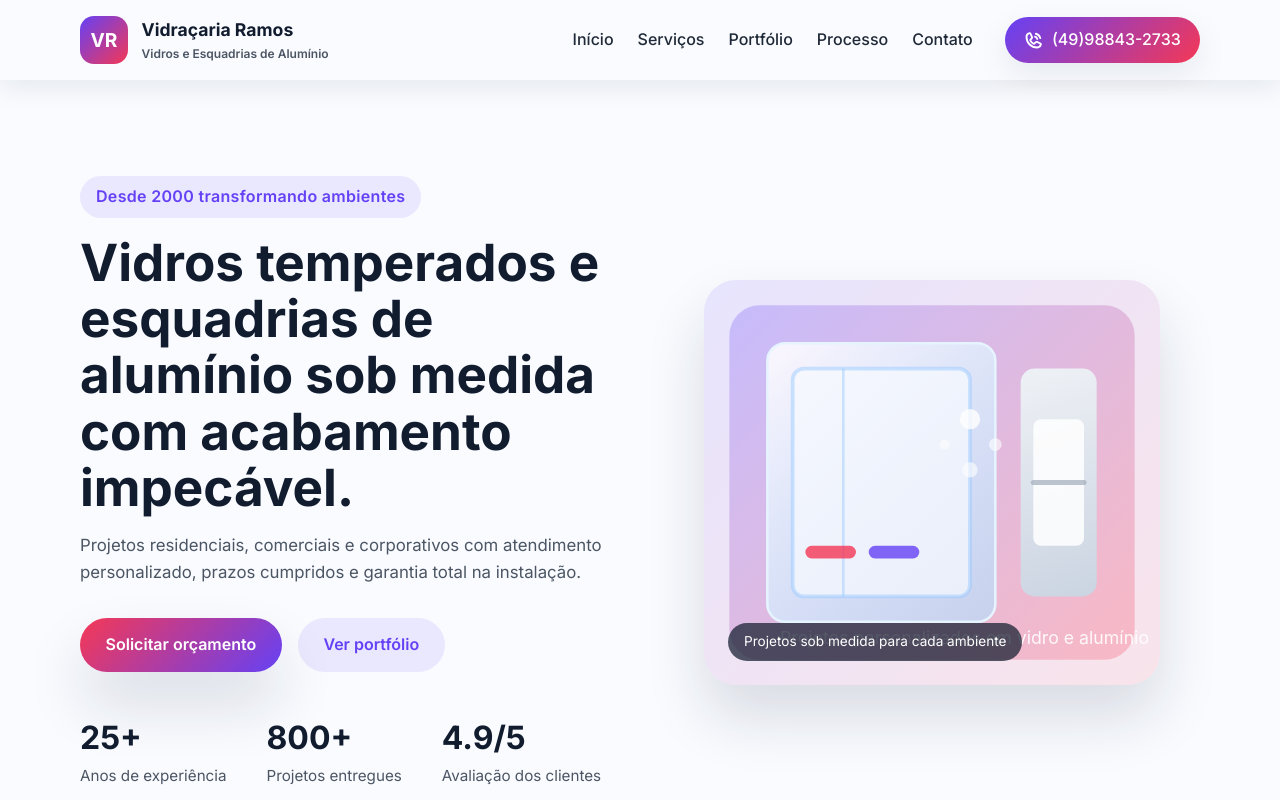
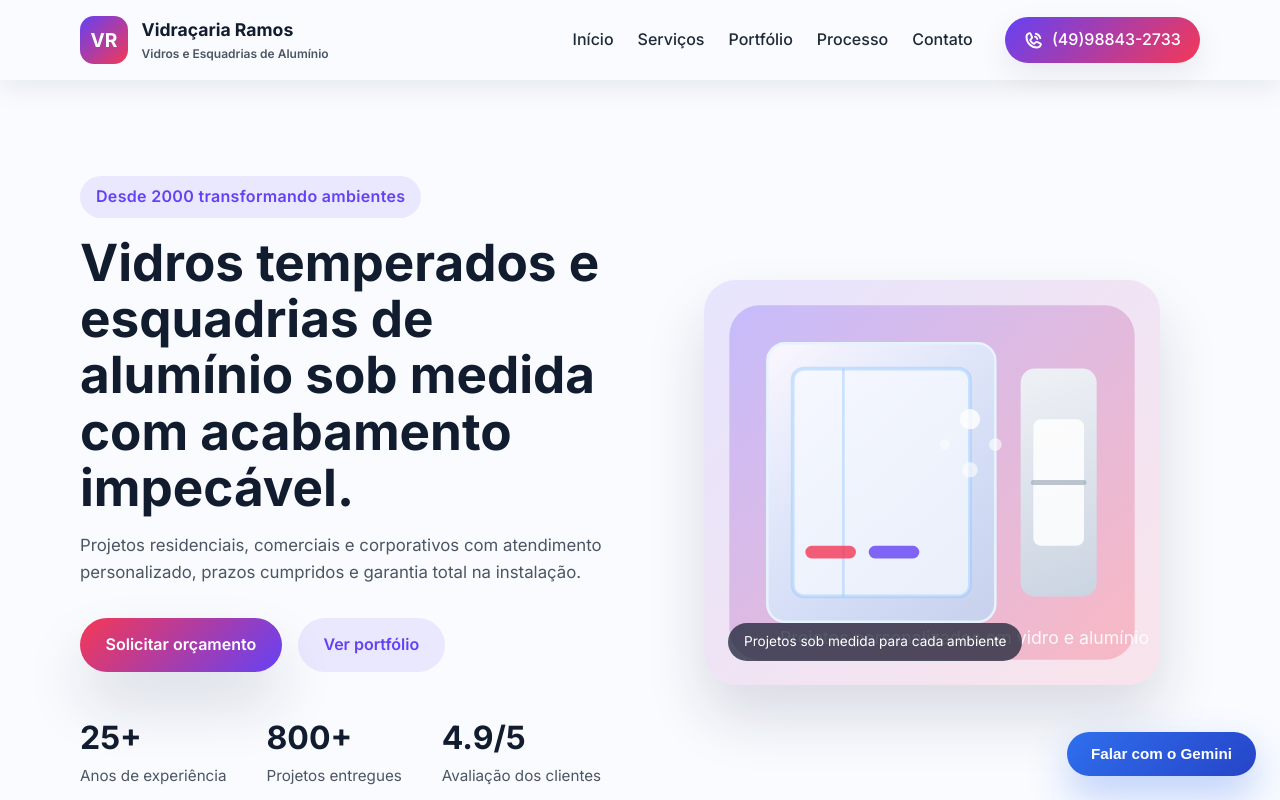
Before and after one commit to paulohramoss/landing-page, a React (Vite) app: page / in a window 1280 px wide. Shown: the top 800 px of the page. Built offline with nearby package versions, Linux system fonts and the light colour scheme.

Commit message:
feat: restore floating gemini chat

```diff
--- a/src/App.tsx
+++ b/src/App.tsx
@@ -1,6 +1,7 @@
 import type { Variants } from 'framer-motion';
 import Footer from './components/Footer';
 import Header from './components/Header';
+import FloatingChat from './components/FloatingChat';
 import CallToAction from './sections/CallToAction';
 import Contact from './sections/Contact';
 import Hero from './sections/Hero';
@@ -34,6 +35,7 @@ function App(): JSX.Element {
         <Contact />
       </main>
       <Footer />
+      <FloatingChat />
     </div>
   );
 }
--- /dev/null
+++ b/src/components/FloatingChat.tsx
@@ -0,0 +1,36 @@
+import { useState } from 'react';
+import GeminiChat from './GeminiChat';
+
+const CHAT_DIALOG_ID = 'floating-gemini-chat';
+
+function FloatingChat(): JSX.Element {
+  const [isOpen, setIsOpen] = useState(false);
+
+  const toggleChat = () => {
+    setIsOpen((prev) => !prev);
+  };
+
+  const triggerLabel = isOpen ? 'Fechar chat' : 'Falar com o Gemini';
+
+  return (
+    <div className="floating-chat">
+      {isOpen && (
+        <div className="floating-chat__panel" id={CHAT_DIALOG_ID}>
+          <GeminiChat className="jivo-chat--floating" onClose={toggleChat} />
+        </div>
+      )}
+      <button
+        type="button"
+        className="floating-chat__trigger"
+        onClick={toggleChat}
+        aria-haspopup="dialog"
+        aria-expanded={isOpen}
+        aria-controls={CHAT_DIALOG_ID}
+      >
+        <span className="floating-chat__trigger-label">{triggerLabel}</span>
+      </button>
+    </div>
+  );
+}
+
+export default FloatingChat;
--- a/src/components/GeminiChat.tsx
+++ b/src/components/GeminiChat.tsx
@@ -23,6 +23,11 @@ const SYSTEM_PROMPT =
 
 const GEMINI_ENDPOINT =
   "https://generativelanguage.googleapis.com/v1beta/models/gemini-2.5-flash:generateContent";
+
+type GeminiChatProps = {
+  className?: string;
+  onClose?: () => void;
+};
 
 function parseResponseText(data: unknown): string | null {
   if (
@@ -88,7 +93,7 @@ function getInitialMessages(): GeminiChatMessage[] {
   }
 }
 
-function GeminiChat(): JSX.Element {
+function GeminiChat({ className, onClose }: GeminiChatProps = {}): JSX.Element {
   const [inputValue, setInputValue] = useState("");
   const [isLoading, setIsLoading] = useState(false);
   const [messages, setMessages] =
@@ -224,10 +229,13 @@ function GeminiChat(): JSX.Element {
     }
   }, [messages]);
 
+  const rootClassName = ["jivo-chat", className].filter(Boolean).join(" ");
+
   return (
-    <div className="jivo-chat" role="application" aria-label="Atendimento on-line">
+    <div className={rootClassName} role="application" aria-label="Atendimento on-line">
       <div className="jivo-chat__card" role="dialog" aria-labelledby="jivo-chat-title">
         <header className="jivo-chat__header">
+          <div className="jivo-chat__header-row">
             <div className="jivo-chat__header-main">
               <span className="jivo-chat__avatar" aria-hidden="true">
                 C
@@ -236,6 +244,17 @@ function GeminiChat(): JSX.Element {
                 <h2 id="jivo-chat-title">Claudio</h2>
                 <span>Customer support</span>
               </div>
+            </div>
+            {onClose && (
+              <button
+                type="button"
+                className="jivo-chat__close"
+                onClick={onClose}
+                aria-label="Fechar chat"
+              >
+                <span aria-hidden="true">×</span>
+              </button>
+            )}
           </div>
           <span className="jivo-chat__brand">
             Chat desenvolvido por <strong>jivochat</strong>
--- a/src/styles/gemini-chat.css
+++ b/src/styles/gemini-chat.css
@@ -20,6 +20,13 @@
   padding: 1.75rem;
   background: linear-gradient(135deg, #1f3b66, #243f8f);
   color: #ffffff;
+}
+
+.jivo-chat__header-row {
+  display: flex;
+  align-items: center;
+  justify-content: space-between;
+  gap: 1rem;
 }
 
 .jivo-chat__header-main {
@@ -58,6 +65,30 @@
   letter-spacing: 0.02em;
   text-transform: uppercase;
   color: rgba(255, 255, 255, 0.6);
+}
+
+.jivo-chat__close {
+  display: grid;
+  place-items: center;
+  width: 40px;
+  height: 40px;
+  border-radius: 12px;
+  border: none;
+  background: rgba(15, 23, 42, 0.25);
+  color: #ffffff;
+  font-size: 1.5rem;
+  cursor: pointer;
+  transition: background 0.2s ease, transform 0.2s ease;
+}
+
+.jivo-chat__close:hover {
+  background: rgba(15, 23, 42, 0.35);
+  transform: scale(1.05);
+}
+
+.jivo-chat__close:focus-visible {
+  outline: 2px solid rgba(255, 255, 255, 0.75);
+  outline-offset: 2px;
 }
 
 .jivo-chat__brand strong {
@@ -234,6 +265,56 @@
   color: #475569;
 }
 
+.floating-chat {
+  position: fixed;
+  right: 1.5rem;
+  bottom: 1.5rem;
+  display: flex;
+  flex-direction: column;
+  align-items: flex-end;
+  gap: 1rem;
+  z-index: 1000;
+}
+
+.floating-chat__panel {
+  width: min(420px, calc(100vw - 2rem));
+}
+
+.floating-chat__trigger {
+  display: inline-flex;
+  align-items: center;
+  justify-content: center;
+  gap: 0.75rem;
+  padding: 0.85rem 1.5rem;
+  border: none;
+  border-radius: 999px;
+  background: linear-gradient(135deg, #2f6fed, #2644c8);
+  color: #ffffff;
+  font-size: 0.95rem;
+  font-weight: 600;
+  cursor: pointer;
+  box-shadow: 0 18px 40px rgba(37, 99, 235, 0.3);
+  transition: transform 0.2s ease, box-shadow 0.2s ease, background 0.2s ease;
+}
+
+.floating-chat__trigger:hover {
+  transform: translateY(-1px);
+  box-shadow: 0 22px 44px rgba(37, 99, 235, 0.35);
+}
+
+.floating-chat__trigger:focus-visible {
+  outline: 3px solid rgba(37, 99, 235, 0.5);
+  outline-offset: 4px;
+}
+
+.floating-chat__trigger-label {
+  pointer-events: none;
+}
+
+.jivo-chat--floating .jivo-chat__card {
+  height: min(540px, 70vh);
+}
+
 @keyframes jivo-chat-bounce {
   0%,
   80%,
@@ -256,4 +337,17 @@
     height: auto;
     min-height: 520px;
   }
+
+  .floating-chat {
+    right: 1rem;
+    bottom: 1rem;
+  }
+
+  .floating-chat__panel {
+    width: min(100vw - 1.5rem, 360px);
+  }
+
+  .floating-chat__trigger {
+    padding: 0.75rem 1.25rem;
+  }
 }
```
Lines whose indentation alone changed are shown as unchanged.
